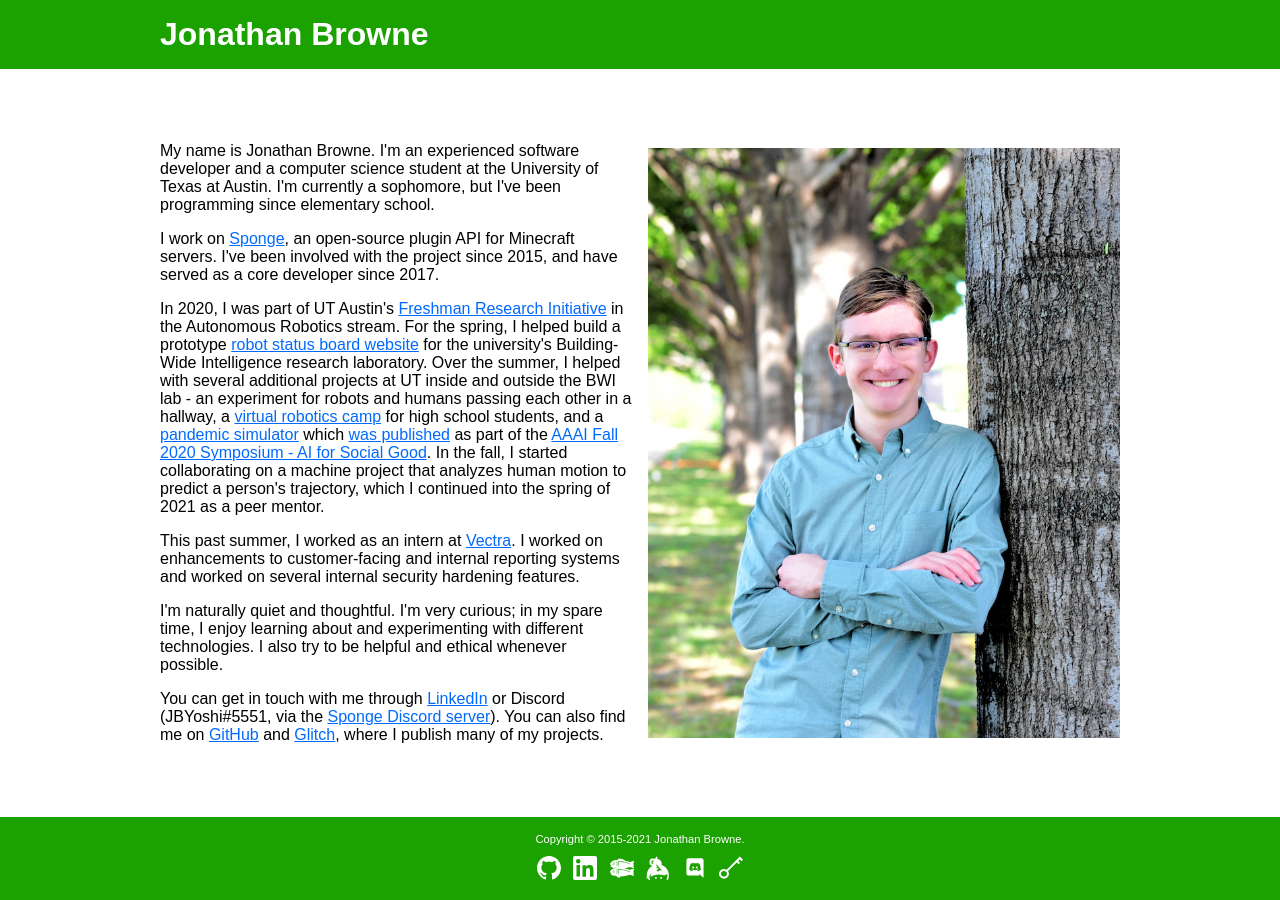
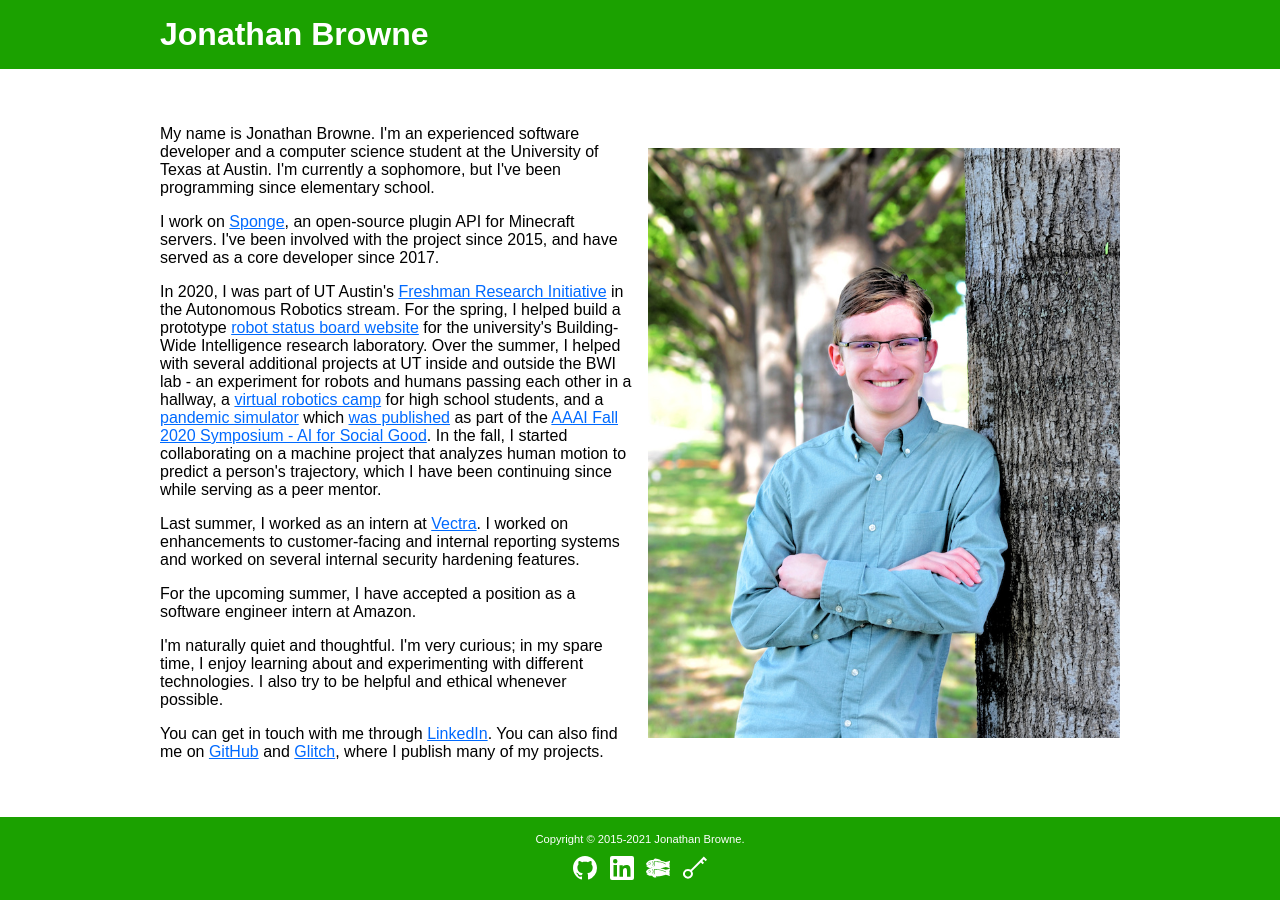
Before and after one commit to JBYoshi/jbyoshi.github.io, a Jekyll site: the page built from index.html, in a window 1280 px wide. Built offline with Jekyll 4.4.1, drawn with Linux system fonts in a browser that asks for light colours.

Commit message:
Update bio; remove Keybase and Sponge's Discord.

```diff
--- a/_layouts/base.html
+++ b/_layouts/base.html
@@ -63,12 +63,6 @@
                     <a href="https://glitch.com/@JBYoshi" class="social" {% if page.relme %}rel="me"{% endif %}>
                         <img src="{{ site.baseurl }}/assets/3rdparty/glitch-white.svg" alt="Glitch">
                     </a>
-                    <a href="https://keybase.io/jbyoshi" class="social" {% if page.relme %}rel="me"{% endif %}>
-                        <img src="{{ site.baseurl }}/assets/3rdparty/keybase-white.svg" alt="Keybase">
-                    </a>
-                    <a href="https://discord.gg/sponge" class="social">
-                        <img src="{{ site.baseurl }}/assets/3rdparty/discord-white.svg" alt="Discord">
-                    </a>
                     <a href="{{ site.baseurl }}/pgp-key.txt" class="social" {% if page.relme %}rel="pgpkey"{% endif %}>
                         <img src="{{ site.baseurl }}/assets/key.svg" alt="PGP">
                     </a>
--- a/index.html
+++ b/index.html
@@ -41,14 +41,18 @@ relme: true
     simulator</a> which <a href="https://www.youtube.com/watch?v=j7jNchKo690">was published</a> as
     part of the <a href="https://ai-for-socialgood.github.io/">AAAI Fall 2020 Symposium - AI for
     Social Good</a>. In the fall, I started collaborating on a machine project that analyzes human
-    motion to predict a person's trajectory, which I continued into the spring of 2021 as a peer
-    mentor.
+    motion to predict a person's trajectory, which I have been continuing since while serving as a
+    peer mentor.
 </p>
 
 <p>
-    This past summer, I worked as an intern at <a href="https://vectra.ai">Vectra</a>. I worked on
+    Last summer, I worked as an intern at <a href="https://vectra.ai">Vectra</a>. I worked on
     enhancements to customer-facing and internal reporting systems and worked on several internal
     security hardening features.
+</p>
+
+<p>
+    For the upcoming summer, I have accepted a position as a software engineer intern at Amazon.
 </p>
 
 <p>
@@ -59,9 +63,8 @@ relme: true
 
 <p>
     You can get in touch with me through <a href="https://linkedin.com/in/jonathan-browne">
-    LinkedIn</a> or Discord (JBYoshi#5551, via the <a href="https://discord.gg/sponge">Sponge
-    Discord server</a>). You can also find me on <a href="https://github.com/JBYoshi">GitHub</a>
-    and <a href="https://glitch.com/@JBYoshi">Glitch</a>, where I publish many of my projects.
+    LinkedIn</a>. You can also find me on <a href="https://github.com/JBYoshi">GitHub</a> and
+    <a href="https://glitch.com/@JBYoshi">Glitch</a>, where I publish many of my projects.
 </p>
 
 </div>
```
Also changed, not shown: assets/3rdparty/discord-white.svg (deleted), assets/3rdparty/keybase-white.svg (deleted).
